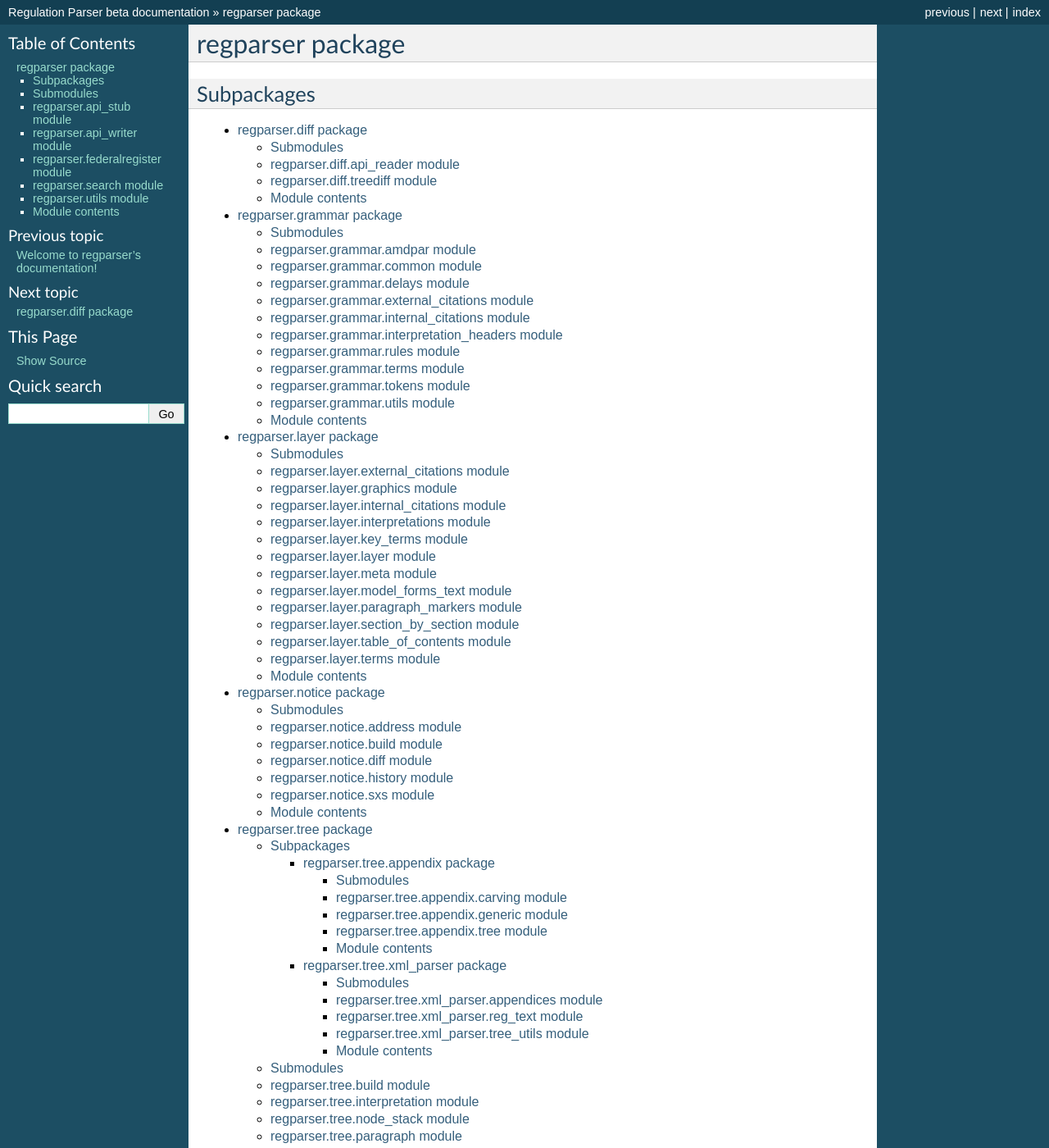
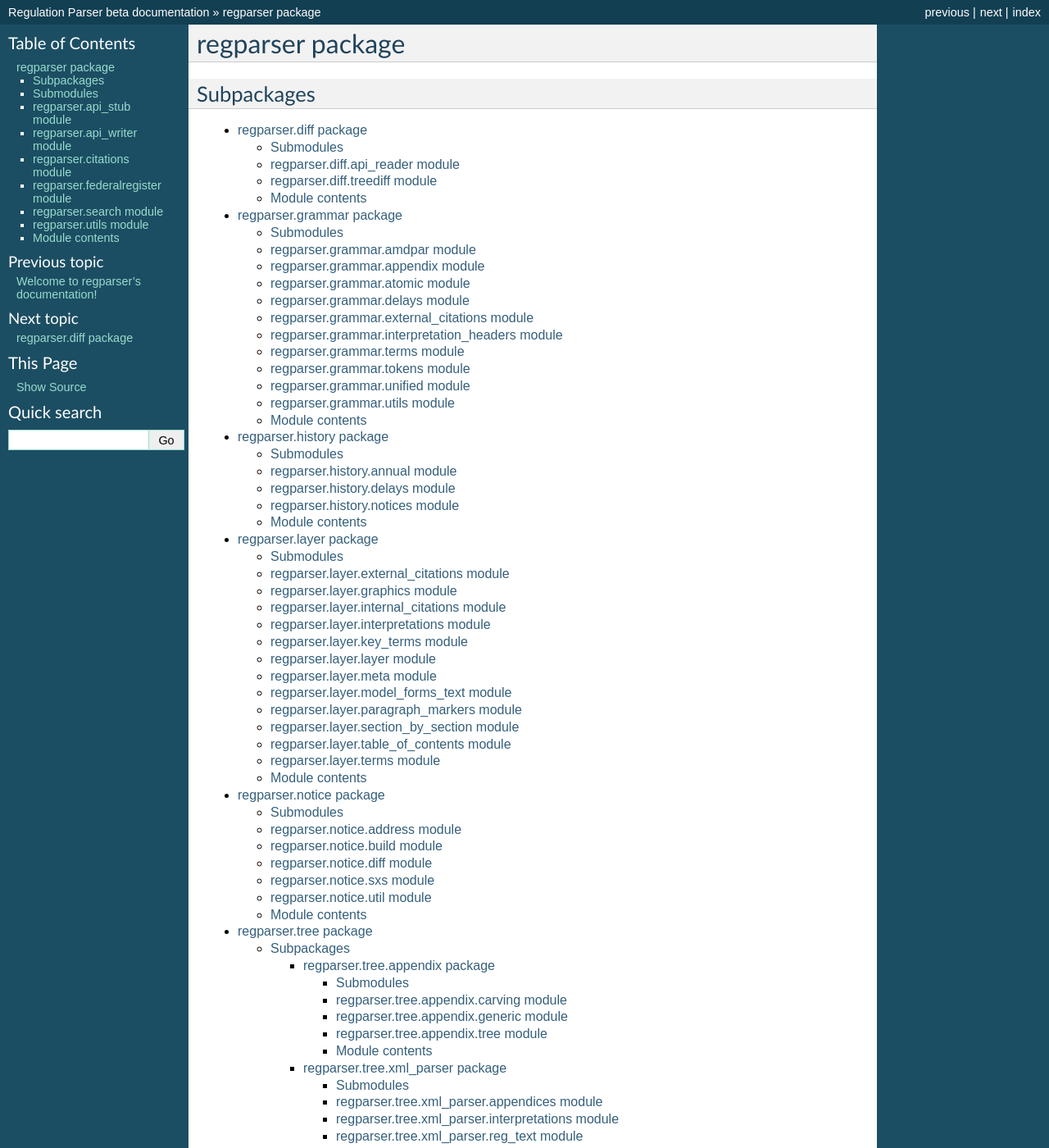
Before and after one commit to cfpb/regulations-parser, a Sphinx documentation site: the page built from docs/regparser.rst, in a window 1280 px wide and 1400 px high. Shown: the whole window at 82% size. Built offline with Sphinx 7.4.7, drawn with Linux system fonts in a browser that asks for light colours; some of the changed text lies outside the part shown.

```diff
--- a/docs/regparser.grammar.rst
+++ b/docs/regparser.grammar.rst
@@ -12,10 +12,18 @@ regparser.grammar.amdpar module
     :undoc-members:
     :show-inheritance:
 
-regparser.grammar.common module
+regparser.grammar.appendix module
+---------------------------------
+
+.. automodule:: regparser.grammar.appendix
+    :members:
+    :undoc-members:
+    :show-inheritance:
+
+regparser.grammar.atomic module
 -------------------------------
 
-.. automodule:: regparser.grammar.common
+.. automodule:: regparser.grammar.atomic
     :members:
     :undoc-members:
     :show-inheritance:
@@ -36,26 +44,10 @@ regparser.grammar.external_citations module
     :undoc-members:
     :show-inheritance:
 
-regparser.grammar.internal_citations module
--------------------------------------------
-
-.. automodule:: regparser.grammar.internal_citations
-    :members:
-    :undoc-members:
-    :show-inheritance:
-
 regparser.grammar.interpretation_headers module
 -----------------------------------------------
 
 .. automodule:: regparser.grammar.interpretation_headers
-    :members:
-    :undoc-members:
-    :show-inheritance:
-
-regparser.grammar.rules module
-------------------------------
-
-.. automodule:: regparser.grammar.rules
     :members:
     :undoc-members:
     :show-inheritance:
@@ -76,6 +68,14 @@ regparser.grammar.tokens module
     :undoc-members:
     :show-inheritance:
 
+regparser.grammar.unified module
+--------------------------------
+
+.. automodule:: regparser.grammar.unified
+    :members:
+    :undoc-members:
+    :show-inheritance:
+
 regparser.grammar.utils module
 ------------------------------
 
--- /dev/null
+++ b/docs/regparser.history.rst
@@ -0,0 +1,38 @@
+regparser.history package
+=========================
+
+Submodules
+----------
+
+regparser.history.annual module
+-------------------------------
+
+.. automodule:: regparser.history.annual
+    :members:
+    :undoc-members:
+    :show-inheritance:
+
+regparser.history.delays module
+-------------------------------
+
+.. automodule:: regparser.history.delays
+    :members:
+    :undoc-members:
+    :show-inheritance:
+
+regparser.history.notices module
+--------------------------------
+
+.. automodule:: regparser.history.notices
+    :members:
+    :undoc-members:
+    :show-inheritance:
+
+
+Module contents
+---------------
+
+.. automodule:: regparser.history
+    :members:
+    :undoc-members:
+    :show-inheritance:
--- a/docs/regparser.notice.rst
+++ b/docs/regparser.notice.rst
@@ -28,18 +28,18 @@ regparser.notice.diff module
     :undoc-members:
     :show-inheritance:
 
-regparser.notice.history module
--------------------------------
+regparser.notice.sxs module
+---------------------------
 
-.. automodule:: regparser.notice.history
+.. automodule:: regparser.notice.sxs
     :members:
     :undoc-members:
     :show-inheritance:
 
-regparser.notice.sxs module
----------------------------
+regparser.notice.util module
+----------------------------
 
-.. automodule:: regparser.notice.sxs
+.. automodule:: regparser.notice.util
     :members:
     :undoc-members:
     :show-inheritance:
--- a/docs/regparser.rst
+++ b/docs/regparser.rst
@@ -8,6 +8,7 @@ Subpackages
 
     regparser.diff
     regparser.grammar
+    regparser.history
     regparser.layer
     regparser.notice
     regparser.tree
@@ -27,6 +28,14 @@ regparser.api_writer module
 ---------------------------
 
 .. automodule:: regparser.api_writer
+    :members:
+    :undoc-members:
+    :show-inheritance:
+
+regparser.citations module
+--------------------------
+
+.. automodule:: regparser.citations
     :members:
     :undoc-members:
     :show-inheritance:
--- a/docs/regparser.tree.xml_parser.rst
+++ b/docs/regparser.tree.xml_parser.rst
@@ -8,6 +8,14 @@ regparser.tree.xml_parser.appendices module
 -------------------------------------------
 
 .. automodule:: regparser.tree.xml_parser.appendices
+    :members:
+    :undoc-members:
+    :show-inheritance:
+
+regparser.tree.xml_parser.interpretations module
+------------------------------------------------
+
+.. automodule:: regparser.tree.xml_parser.interpretations
     :members:
     :undoc-members:
     :show-inheritance:
```
Also changed, not shown: CHANGELOG.md (+11 -0 lines).
